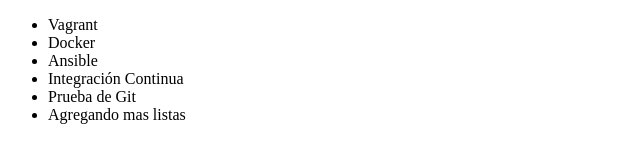
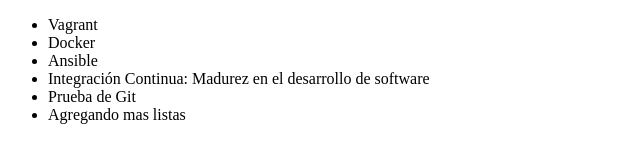
Before and after one commit to Anmega1018/Curso-ALURA-ONE, a plain HTML site: page index.html in a window 1280 px wide. Shown: the whole page, without its empty margins (0-640 px from the left). Drawn offline with Linux system fonts and the light colour scheme.

Commit message:
Agregando nuevos valores

```diff
--- a/index.html
+++ b/index.html
@@ -9,7 +9,7 @@
          <li> Vagrant </li>
          <li> Docker </li>
          <li> Ansible </li>
-         <li> Integración Continua </li>
+         <li> Integración Continua: Madurez en el desarrollo de software</li>
          <li>Prueba de Git</li>
          <li>Agregando mas listas</li>
      </ul>
```
